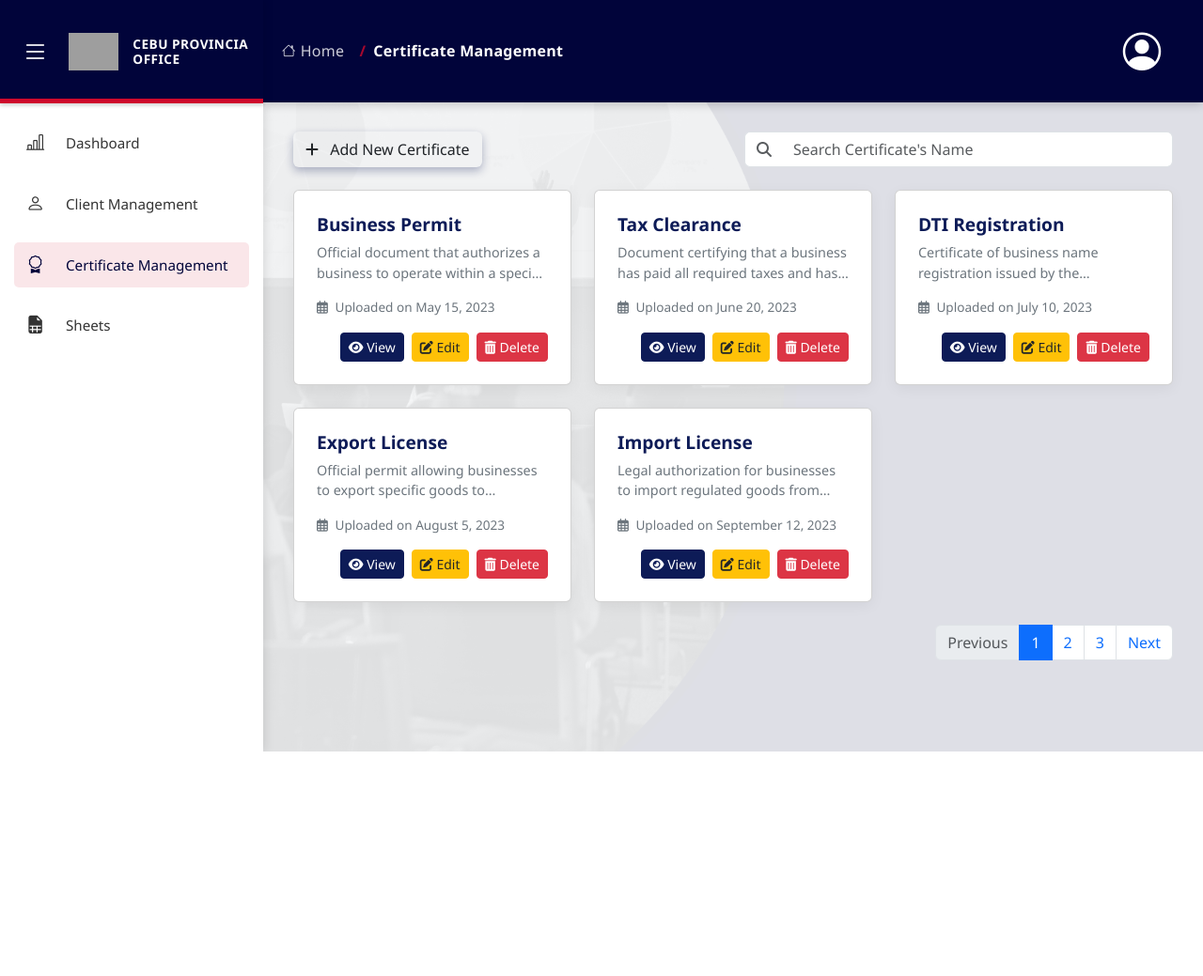
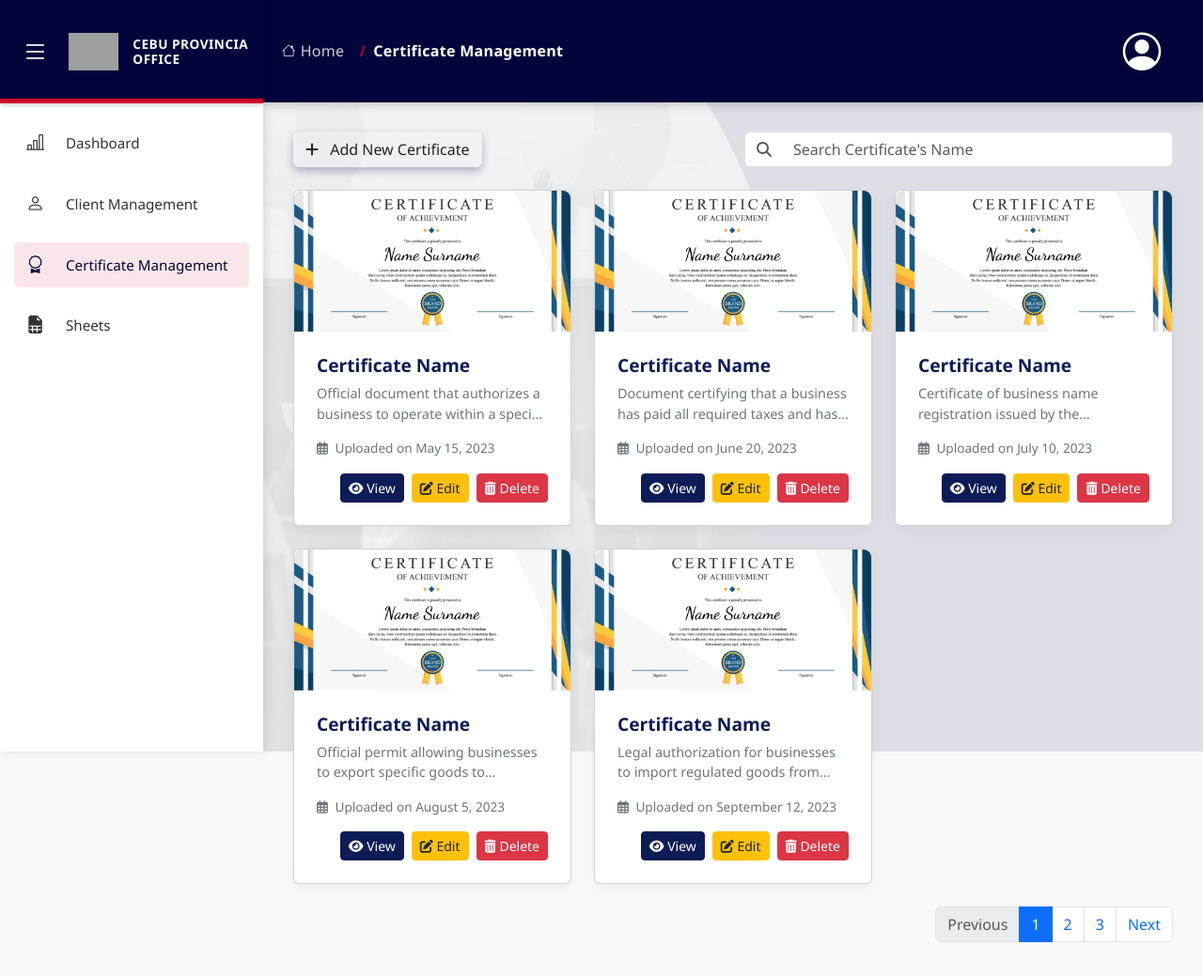
Before and after one commit to mackmack08/DTI-ECert, a PHP site: page /dti/certificate_management.php in a window 1280 px wide. Shown: the whole page at 94% size. Before the commit the page ends 800 px from the top, so only its background shows below. Run offline with PHP 8.4, Linux system fonts and the light colour scheme; grey boxes are pictures that could not be loaded.

Commit message:
Update certificate_management.php

```diff
--- a/DTI/certificate_management.php
+++ b/DTI/certificate_management.php
@@ -23,6 +23,8 @@
         height: 100%;
         background-color: #ffffff;
         border: none;
+        display: flex;
+        flex-direction: column;
     }
 
     .certificate-card:hover {
@@ -32,6 +34,9 @@
 
     .certificate-card .card-body {
         padding: 1.5rem;
+        flex: 1; /* This makes the card body take up remaining space */
+        display: flex;
+        flex-direction: column;
     }
 
     .certificate-card .card-title {
@@ -376,20 +381,20 @@
         text-align: center;
     }
 
-    /* Certificate image */
     .certificate-image {
-        width: 100%;
-        height: auto;
-        max-height: 150px;
-        object-fit: cover;
-        border-radius: 8px 8px 0 0;
+    width: 100%;
+    height: 150px;
+    object-fit: cover;
+    border-radius: 8px 8px 0 0;
+    pointer-events: none; /* Makes the image non-clickable */
+    display: block; /* Ensures the image is a block element */
     }
-
     /* Action buttons container */
     .action-buttons {
         display: flex;
         justify-content: flex-end;
         gap: 8px;
+        margin-top: auto; /* This pushes the buttons to the bottom */
     }
 
     /* Responsive adjustments */
@@ -453,8 +458,10 @@ include('sidebar.php');
     <!-- Certificate Card 1 -->
     <div class="col certificate-item">
         <div class="card certificate-card">
+             <!-- Add this image section at the top of each card -->
+        <img src="img/SampleCertificate.png" class="certificate-image" alt="Certificate Preview">
             <div class="card-body">
-                <h5 class="card-title">Business Permit</h5>
+                <h5 class="card-title">Certificate Name</h5>
                 <p class="card-text">Official document that authorizes a business to operate within a specific jurisdiction.</p>
                 <div class="certificate-date mb-3">
                     <i class="far fa-calendar-alt me-1"></i> Uploaded on May 15, 2023
@@ -489,8 +496,10 @@ include('sidebar.php');
     <!-- Certificate Card 2 -->
     <div class="col certificate-item">
         <div class="card certificate-card">
+             <!-- Add this image section at the top of each card -->
+        <img src="img/SampleCertificate.png" class="certificate-image" alt="Certificate Preview">
             <div class="card-body">
-                <h5 class="card-title">Tax Clearance</h5>
+                <h5 class="card-title">Certificate Name</h5>
                 <p class="card-text">Document certifying that a business has paid all required taxes and has no outstanding tax liabilities.</p>
                 <div class="certificate-date mb-3">
                     <i class="far fa-calendar-alt me-1"></i> Uploaded on June 20, 2023
@@ -525,8 +534,10 @@ include('sidebar.php');
     <!-- Certificate Card 3 -->
     <div class="col certificate-item">
         <div class="card certificate-card">
+             <!-- Add this image section at the top of each card -->
+        <img src="img/SampleCertificate.png" class="certificate-image" alt="Certificate Preview">
             <div class="card-body">
-                <h5 class="card-title">DTI Registration</h5>
+                <h5 class="card-title">Certificate Name</h5>
                 <p class="card-text">Certificate of business name registration issued by the Department of Trade and Industry.</p>
                 <div class="certificate-date mb-3">
                     <i class="far fa-calendar-alt me-1"></i> Uploaded on July 10, 2023
@@ -561,8 +572,10 @@ include('sidebar.php');
     <!-- Certificate Card 4 -->
     <div class="col certificate-item">
         <div class="card certificate-card">
+             <!-- Add this image section at the top of each card -->
+        <img src="img/SampleCertificate.png" class="certificate-image" alt="Certificate Preview">
             <div class="card-body">
-                <h5 class="card-title">Export License</h5>
+                <h5 class="card-title">Certificate Name</h5>
                 <p class="card-text">Official permit allowing businesses to export specific goods to international markets.</p>
                 <div class="certificate-date mb-3">
                     <i class="far fa-calendar-alt me-1"></i> Uploaded on August 5, 2023
@@ -597,8 +610,10 @@ include('sidebar.php');
     <!-- Certificate Card 5 -->
     <div class="col certificate-item">
         <div class="card certificate-card">
+             <!-- Add this image section at the top of each card -->
+        <img src="img/SampleCertificate.png" class="certificate-image" alt="Certificate Preview">
             <div class="card-body">
-                <h5 class="card-title">Import License</h5>
+                <h5 class="card-title">Certificate Name</h5>
                 <p class="card-text">Legal authorization for businesses to import regulated goods from foreign countries.</p>
                 <div class="certificate-date mb-3">
                     <i class="far fa-calendar-alt me-1"></i> Uploaded on September 12, 2023
```
